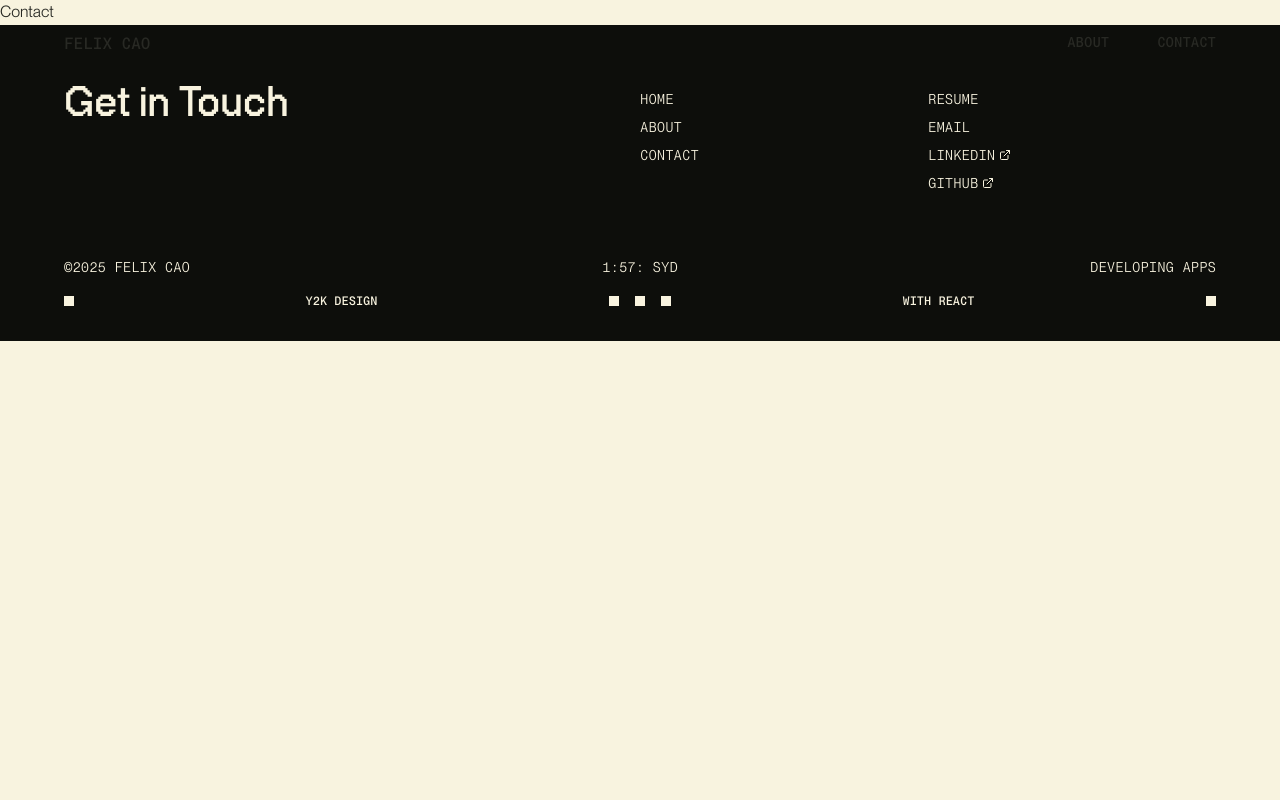
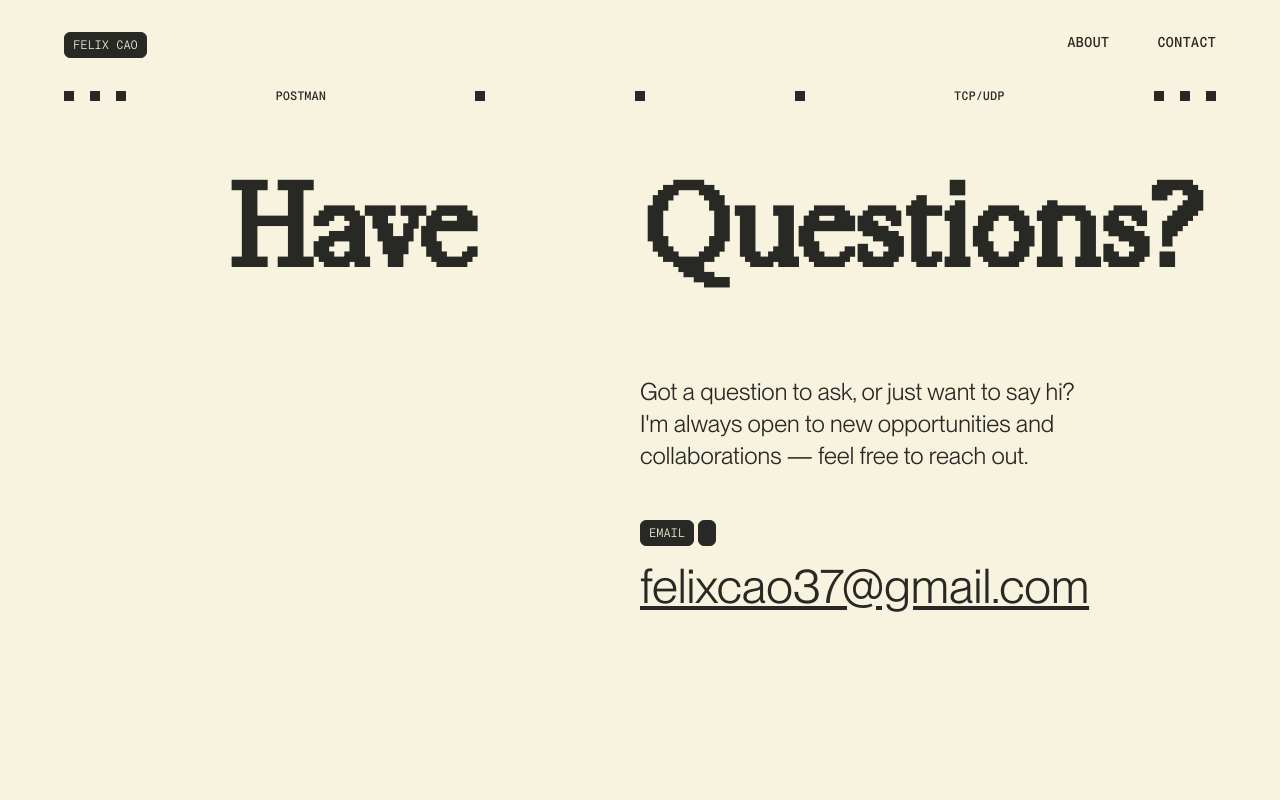
Before and after one commit to felixc90/felixc90.github.io, a React (Vite) app: page /contact in a window 1280 px wide. Shown: the top 800 px of the page. Built offline with nearby package versions, Linux system fonts and the light colour scheme; no server answers.

Commit message:
almost finished

```diff
--- a/src/components/layout/Navbar.tsx
+++ b/src/components/layout/Navbar.tsx
@@ -1,15 +1,19 @@
+import { useNavigate } from "react-router"
+import Button from "../ui/Button"
+
 const navigation = [
   { name: 'About', href: '/about', current: false },
 	{ name: 'Contact', href: '/contact', current: false },
 ]
 
 export default function Navbar() {
+	const navigate = useNavigate();
   return (
     <nav className="fixed w-full z-10 neue-montreal-mono font-[450] px-16 pt-8">
 			<div className="flex justify-between">
-				<div className="">
+				<Button onClick={() => navigate("/")} variant="filled">
 					FELIX CAO
-				</div>
+				</Button>
 				<div className="flex text-sm gap-12">
 					{navigation.map((item) => (
 						<a
--- a/src/models/LightRail.tsx
+++ b/src/models/LightRail.tsx
@@ -18,7 +18,7 @@ export function Model() {
 		if (lightRail.current) {
 			let increment = 0.5;
 			if (Math.abs(lightRail.current.position.z) < 0.2) {
-				increment = 0.0015;
+				increment = 0.002;
 			}
 			lightRail.current.position.lerp(new THREE.Vector3(
 				lightRail.current.position.x,
--- a/src/pages/about/About.tsx
+++ b/src/pages/about/About.tsx
@@ -3,23 +3,23 @@ import Square from "@/components/ui/Square";
 
 const About = () => {
 	return (
-		<div className="bg-darker h-[calc(100vh+2rem)] px-16 py-8 text-lighter">
-			<div className="flex-col flex justify-around mt-18">
+		<div className="bg-light h-[calc(100vh+2rem)] px-16 py-8 text-dark">
+			<div className="flex-col flex justify-around mt-14">
 				<div className="flex justify-between w-full neue-montreal-mono text-xs font-[450]">
 					<div className="flex gap-4">
-						<Square color="var(--lighter)" />
-						<Square color="var(--lighter)" />
-						<Square color="var(--lighter)" />
+						<Square />
+						<Square />
+						<Square />
 					</div>
 					<div>DESIGN</div>
-					<Square color="var(--lighter)" />
-					<Square color="var(--lighter)" />
-					<Square color="var(--lighter)" />
+					<Square />
+					<Square />
+					<Square />
 					<div>DEVELOPMENT</div>
 					<div className="flex gap-4">
-						<Square color="var(--lighter)" />
-						<Square color="var(--lighter)" />
-						<Square color="var(--lighter)" />
+						<Square />
+						<Square />
+						<Square />
 					</div>
 				</div>
 				<div className="flex justify-around w-full">
--- a/src/pages/contact/Contact.tsx
+++ b/src/pages/contact/Contact.tsx
@@ -1,9 +1,55 @@
+import Title from "@/components/typography/Title";
+import Button from "@/components/ui/Button";
+import Square from "@/components/ui/Square";
+
 const Contact = () => {
+
 	return (
-		<>
-			Contact
-		</>
+		<div className="bg-light h-[calc(100vh+6rem)] px-16 py-8 text-dark">
+			<div className="flex-col flex justify-around mt-14">
+				<div className="flex justify-between w-full neue-montreal-mono text-xs font-[450]">
+					<div className="flex gap-4">
+						<Square />
+						<Square />
+						<Square />
+					</div>
+					<div>POSTMAN</div>
+					<Square />
+					<Square />
+					<Square />
+					<div>TCP/UDP</div>
+					<div className="flex gap-4">
+						<Square />
+						<Square />
+						<Square />
+					</div>
+				</div>
+				<div className="flex justify-around w-full">
+					<div className="w-1/2 flex flex-row-reverse">
+						<div className="font-[800] mondwest mx-auto mt-16 text-9xl">Have</div>
+					</div>
+					<div className="w-1/2">
+						<div className="font-[800] mondwest mt-16 mb-20 text-9xl">Questions?</div>
+						<div className="text-2xl w-4/5 mb-12">
+							Got a question to ask, or just want to say hi? I'm always open to new opportunities and collaborations — feel free to reach out.
+						</div>
+						<div>
+							<div className="flex gap-1">
+								<Button variant="filled" readonly>EMAIL</Button>
+								<Button variant="filled" readonly></Button>
+							</div>
+							<div className="text-5xl mt-4 font-[450] underline hover:cursor-pointer" onClick={()=> window.open("mailto:felixcao37@gmail.com")}>
+								felixcao37@gmail.com
+							</div>
+						</div>
+					</div>
+
+				</div>
+			</div>
+		</div>
 	)
 }
 
+
+
 export default Contact;
--- a/src/pages/home/Home.tsx
+++ b/src/pages/home/Home.tsx
@@ -11,7 +11,7 @@ const Home = () => {
 		<div className="px-16 py-8">
 			<div className="h-[calc(100vh-6rem)] w-full ">
 				<div className="flex flex-col justify-between h-full">
-					<div className="flex-col flex justify-around mt-18">
+					<div className="flex-col flex justify-around mt-14">
 						<div className="flex justify-between w-full neue-montreal-mono text-xs font-[450]">
 							<div className="flex gap-4">
 								<Square />
@@ -42,10 +42,10 @@ const Home = () => {
 			<div className="h-screen w-full my-32">
 				<Introduction />
 			</div>
-			<div className="h-screen w-full my-16">
+			<div className="md:h-screen w-full pt-16">
 				<Skills />
 			</div>
-			<div className="w-full my-16">
+			<div className="w-full my-16 md:-mt-4">
 				<Work />
 			</div>
 			<div className="w-full my-16">
--- a/src/pages/home/Introduction.tsx
+++ b/src/pages/home/Introduction.tsx
@@ -7,7 +7,7 @@ import { X } from "lucide-react";
 const Introduction = () => {
 	const [fullScreen, setFullScreen] = useState<boolean>(false)
 
-	const miniStyle = { width: "28rem", height: "16rem", border: "solid 1px", borderRadius: "1rem", borderColor: "var(--lighter)", margin: "0 auto", transition: "all 0.3s ease-in-out", };
+	const miniStyle = { width: "28rem", height: "16rem", border: "solid 1px", borderRadius: "1rem", borderColor: "var(--lighter)", margin: "0 auto", transition: "all 0.3s ease-in-out"};
 
 	const fullStyle = { width: "100vw", height: "100vh", position: "fixed", padding:"0", margin: "0", top: "0", left: "0", zIndex: "20", transition: "all 0.3s ease-in-out", };
 
@@ -35,7 +35,7 @@ Recently, I've also been exploring WebGL and Three.js which I've used to create
 
 	const items = [
 		{
-			name: "Education Summary",
+			name: "Academic Summary",
 			description: ["Lorem Ipsum is simply dummy text of the printing and typesetting industry. Lorem Ipsum has been the industry's standard dummy text ever since the 1500s, when an unknown printer took a galley of type and scrambled it to make a type specimen book. It has survived not only five centuries, but also the leap into electronic typesetting, remaining essentially unchanged. It was popularised in the 1960s with the release of Letraset sheets containing Lorem Ipsum passages, and more recently with desktop publishing software like Aldus PageMaker including versions of Lorem Ipsum."]
 		},
 		{
@@ -69,6 +69,7 @@ Recently, I've also been exploring WebGL and Three.js which I've used to create
 							zoom: 10,
 							position: new THREE.Vector3(30, 15, 30),
 					} }
+					className={fullScreen ? "" : "hover:cursor-pointer"}
 					style={fullScreen ? fullStyle : miniStyle}
 					onClick={() => { requestAnimationFrame(() => setFullScreen(true));}}
 				>
--- a/src/pages/home/Skills.tsx
+++ b/src/pages/home/Skills.tsx
@@ -23,17 +23,17 @@ const Skills = () => {
 		return <group ref={ref}>{children}</group>;
 	}
 
-	const bio = "Throughout my software engineering journey, I've worked with variety of tools." +
+	const bio = "Throughout my software engineering journey, I've worked with variety of tools. " +
 	"Here's a list of technologies I've used, from the ones I know best to the ones I'm still growing with:"
 
 	return (
-		<div className="h-4/5 flex">
-			<div className="w-[calc(100%-8rem)] max-w-[50%] pr-12 flex-col flex justify-between" >
+		<div className="h-4/5 flex w-full flex-col md:flex-row">
+			<div className="w-full md:w-[calc(100%-8rem)] md:max-w-[50%] md:pr-12 flex-col flex justify-between" >
 				<div className="">
 					<Button variant="filled" disabled>
 						TECHNICAL SKILLS
 					</Button>
-					<div className="h-full w-full text-xl">
+					<div className="h-full w-full lg:text-xl md:text-sm">
 						<div className="my-2">
 						{ bio }
 						</div>
@@ -46,7 +46,7 @@ const Skills = () => {
 						</div>
 					</div>
 				</div>
-				<div className="flex justify-between neue-montreal-mono text-xs">
+				<div className="flex justify-between neue-montreal-mono text-xs my-8">
 						<div>
 							<div className="mb-3">COLOR</div>
 							{ skills[activeLogo].colors.map((color, i) => {
@@ -65,7 +65,8 @@ const Skills = () => {
 			</div>
 
 			<Canvas  shadows dpr={[1, 1.5]} gl={{ antialias: false }} camera={{ position: [0, 0, 15], fov: 17.5, near: 1, far: 20 }}
-			 	style={{ width: "calc(100% - 8rem)", border: "solid 1px", borderRadius: "1rem", borderColor: "white" }}>
+				className="w-[calc(100%-8rem)]"
+			 	style={{ border: "solid 1px", borderRadius: "1rem", borderColor: "white" }}>
 				<color attach="background" args={['#111111']} />
 				<ambientLight intensity={1} />
 				<spotLight position={[10, 10, 10]} angle={0.15} penumbra={1} intensity={3} castShadow />
--- a/src/pages/home/university/Experience.tsx
+++ b/src/pages/home/university/Experience.tsx
@@ -8,10 +8,10 @@ import { EffectComposer, Noise, Pixelation, ToneMapping } from "@react-three/pos
 import { ToneMappingMode } from "postprocessing";
 import { lerp } from "three/src/math/MathUtils.js";
 
-interface CursorType {
-	x: number,
-	y: number
-};
+// interface CursorType {
+// 	x: number,
+// 	y: number
+// };
 
 interface Props {
 	fullScreen: boolean;
@@ -38,7 +38,7 @@ export default function Experience({ fullScreen }: Props)
 
 	useFrame((state) => {
 		const newZoom = fullScreen ? 20 : 10;
-		state.camera.zoom = lerp(state.camera.zoom, newZoom, 0.1)
+		state.camera.zoom = lerp(state.camera.zoom, newZoom, 0.02)
 		state.camera.updateProjectionMatrix();
 	});
 
```
